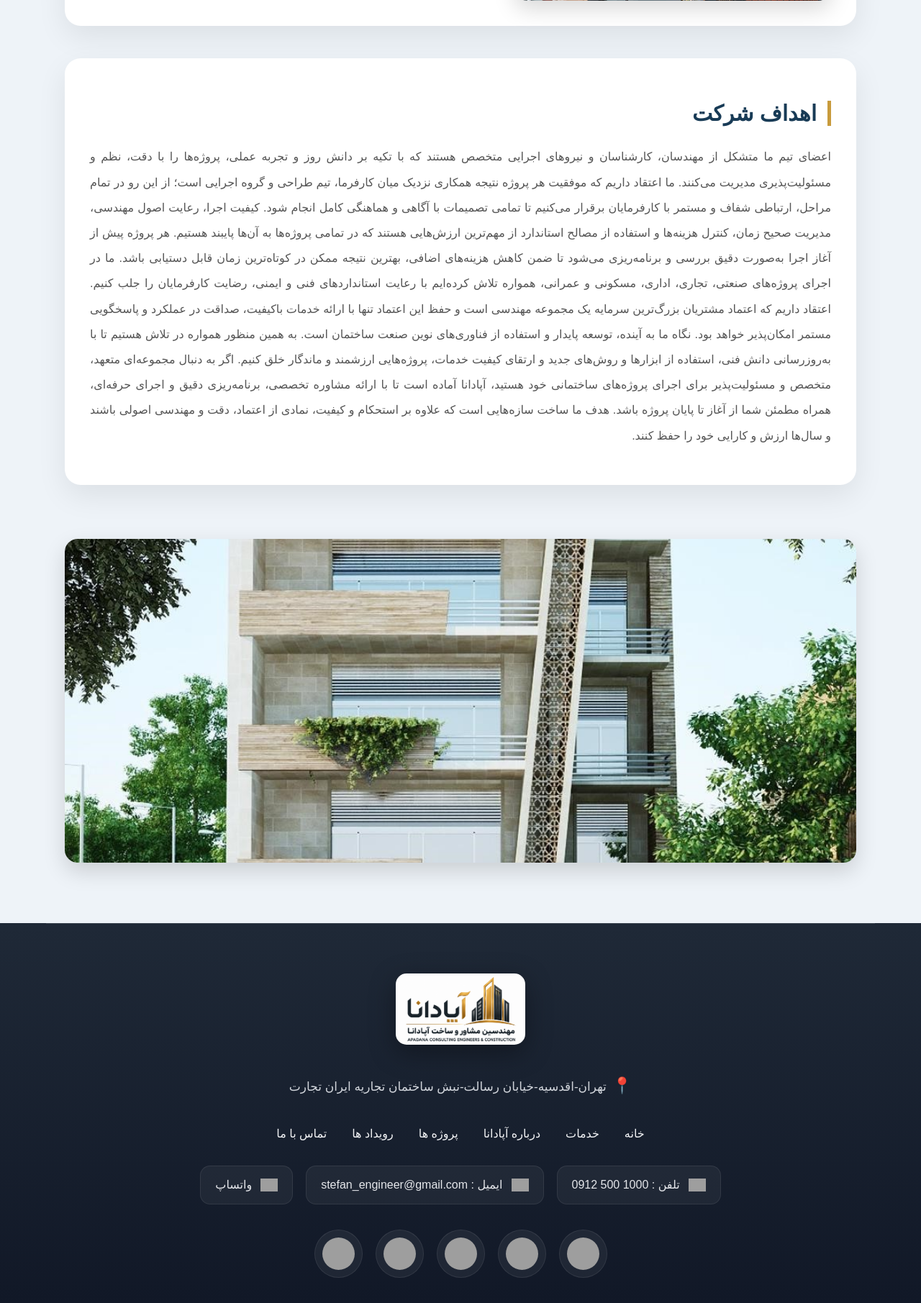
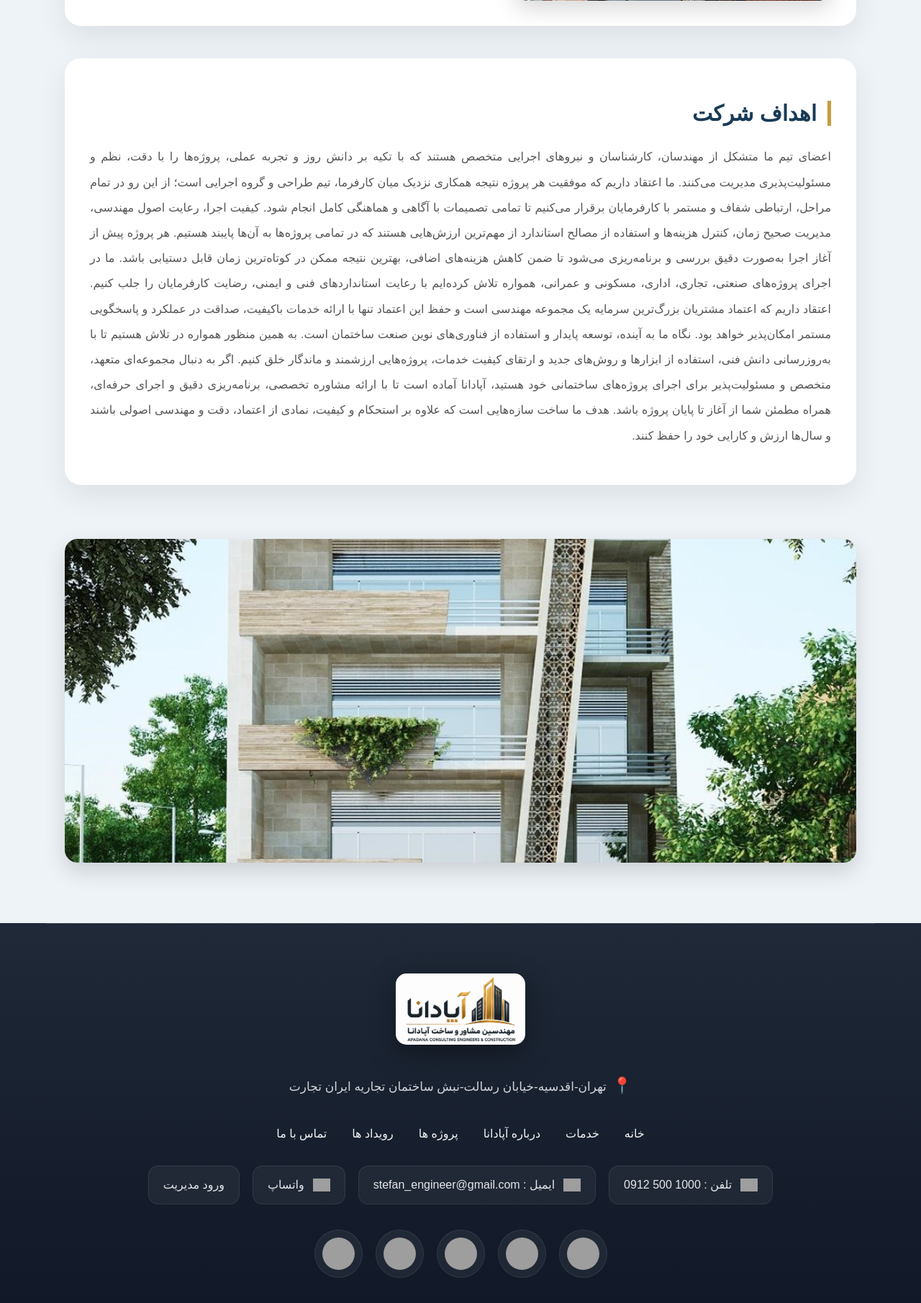
Before and after one commit to vanderland-red/Building-Apadana, a Flask app: page /general/about-apadana in a window 1280 px wide. Shown: the part 2056-3867 px from the top of the page at 72% size. Run offline with Flask 3, Linux system fonts and the light colour scheme; grey boxes are pictures that could not be loaded.

Commit message:
admin link sent in footer panel

```diff
--- a/templates/home.html
+++ b/templates/home.html
@@ -43,7 +43,6 @@
     {% endfor %}
 </section>
 
-<a style="position: absolute; left: 0;bottom: 0;;" href="{{ url_for('admin.login') }}">admin</a><br>
 
 
 
--- a/templates/part/footer.html
+++ b/templates/part/footer.html
@@ -24,18 +24,22 @@
             <a href="tel:+989125001000" dir="rtl">
                 <img src="{{ url_for('static', filename='footer_image/call.png') }}" alt="call">
                 تلفن :
-                 1000 500 0912
+                1000 500 0912
             </a>
 
             <a href="mailto:info@example.com">
                 <img src="{{ url_for('static', filename='footer_image/email.png') }}" alt="email">
                 ایمیل :
-                 stefan_engineer@gmail.com
+                stefan_engineer@gmail.com
             </a>
 
             <a href="https://wa.me/989121234567" target="_blank">
                 <img src="{{ url_for('static', filename='footer_image/whatsup.png') }}" alt="whatsup">
                 واتساپ
+            </a>
+
+            <a class="admin-link" href="{{ url_for('admin.login') }}">
+                 ورود مدیریت
             </a>
         </div>
 
```
